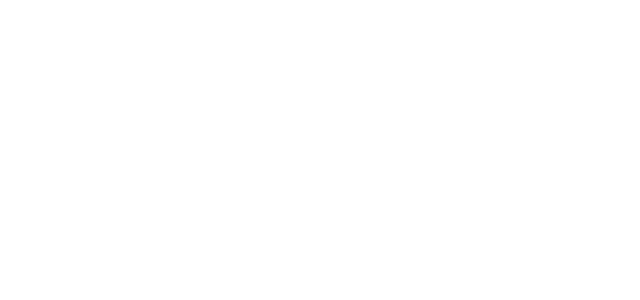
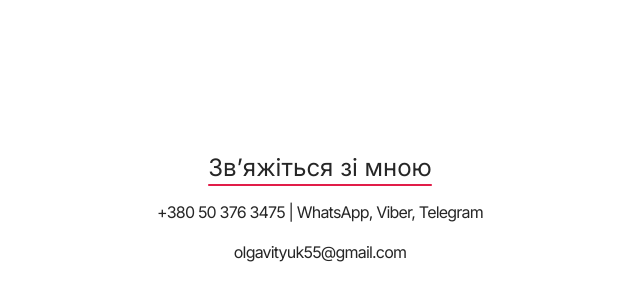
Before and after one commit to DanyaHumeniuk/landing-page, a React (Vite) app: page / in a window 1280 px wide. Shown: the part 4102-4402 px from the top of the page, without its empty margins (320-960 px from the left). Before the commit the page ends 3153 px from the top, so only its background shows below. Built offline with nearby package versions, Linux system fonts and the light colour scheme.

Commit message:
Added Reviews and Contact sections

```diff
--- a/src/App.jsx
+++ b/src/App.jsx
@@ -2,7 +2,8 @@ import HeroSection from "./components/HeroSection"
 import Navbar from "./components/Navbar"
 import Services from "./components/Services"
 import About from "./components/About"
-import FadeInSection from "./components/FadeInSection"
+import Reviews from "./components/Reviews"
+import Contact from "./components/Contact"
 import ScrollFloatSection from "./components/ScrollFloat";
 import background from './assets/background.jpg';
 
@@ -30,6 +31,14 @@ const App = () => {
             <About />
           </ScrollFloatSection>
         </div>
+        <div id="reviews">
+          <ScrollFloatSection>
+            <Reviews />
+          </ScrollFloatSection>
+        </div>
+        <div id="contact">
+          <Contact />
+        </div>
       </div>
 
     </div>
--- /dev/null
+++ b/src/components/Contact.jsx
@@ -0,0 +1,20 @@
+import {CONTACT} from "../constants"
+
+const Contact = () => {
+  return (
+    <div className="my-8 mx-auto w-[90%] h-auto
+    p-8 bg-white/30
+    rounded-3xl backdrop-blur-3xl
+    gap-0 lg:w-[65%] overflow-visible lg:h-auto justify-center items-center">
+        <div className="flex justify-center text-lg lg:text-2xl underline underline-offset-8 decoration-rose-600">Зв’яжіться зі мною</div>
+
+        <div className="text-center tracking-tighter">
+            <p className="my-4">{CONTACT.address}</p>
+            <p className="my-4">{CONTACT.phoneNo}</p>
+            <a href="mailto:olgavityuk55@gmail.com" className="">{CONTACT.email}</a>
+        </div>
+    </div>
+  )
+}
+
+export default Contact
--- /dev/null
+++ b/src/components/Reviews.jsx
@@ -0,0 +1,37 @@
+import { REVIEWS } from "../constants"
+import { IoPerson } from "react-icons/io5";
+
+const Reviews = () => {
+  return (
+    <div className="my-8 mx-auto w-[90%] h-auto
+    p-8 bg-white/30
+    rounded-3xl backdrop-blur-3xl
+    gap-0 lg:w-[65%] overflow-visible lg:min-h-[75vh] lg:h-auto justify-center items-center">
+        <span className="flex justify-center text-3xl lg:text-4xl underline decoration-rose-600 underline-offset-8 lg:mt-4">
+            Відгуки
+        </span>
+
+        <div className="flex flex-wrap justify-center my-12">
+            {REVIEWS.map((review, index) => (
+                <div key={index} className="w-full sm:w-1/2 lg:w-1/3 px-4 py-2 min-h-full flex">
+                    <div className="h-full w-full flex flex-col justify-between bg-neutral rounded-md p-6 text-md border border-red-500/40 font-light">
+                        <p>{review.review}</p>
+
+                        <div className="flex mt-5 items-start">
+                            <IoPerson className="w-8 h-8 text-white mr-6 mt-2 items-end"/>
+
+                            <div className="">
+                                <h6 className="">{review.user}</h6>
+                                <span className="text-sm font-extralight italic">{review.location}</span>
+                            </div>
+
+                        </div>
+                    </div>
+                </div>
+            ))}
+        </div>
+    </div>
+  )
+}
+
+export default Reviews
--- a/src/constants/index.js
+++ b/src/constants/index.js
@@ -3,19 +3,7 @@ import birthday from "../assets/birthday.jpg";
 import innerResources from "../assets/innerResources.jpg";
 import newThinking from "../assets/newThinking.jpg";
 
-// import portfolio1 from "../assets/portfolio1.webp";
-// import portfolio2 from "../assets/portfolio2.webp";
-// import portfolio3 from "../assets/portfolio3.webp";
-// import portfolio4 from "../assets/portfolio4.webp";
-// import portfolio5 from "../assets/portfolio5.webp";
-// import portfolio6 from "../assets/portfolio6.webp";
 
-// import user1 from "../assets/user1.webp";
-// import user2 from "../assets/user2.webp";
-// import user3 from "../assets/user3.webp";
-// import user4 from "../assets/user4.webp";
-// import user5 from "../assets/user5.webp";
-// import user6 from "../assets/user6.webp";
 
 export const ABOUT_TEXT = `Я допомагаю людям знайти гармонію з собою, відновити емоційний баланс та розпізнати глибинні переконання, які стоять на шляху до щасливого та усвідомленого життя. Часто саме ці переконання непомітно впливають на наше самосприйняття, стосунки та вибори. У своїй практиці я поєдную інтуїцію, життєвий досвід і потужні техніки Тета Практики, що дозволяють працювати на глибокому рівні підсвідомості. Я створюю безпечний, підтримуючий простір, де кожна людина може побачити себе справжню, вільну від обмежень, і знову відчути внутрішню силу. Моє покликання - м’яко супроводжувати на цьому шляху, допомагаючи людині зцілюватися, відновлювати довіру до себе та проживати життя з більшою легкістю, любов’ю й усвідомленням.`;
 
@@ -71,117 +59,39 @@ export const SERVICES_CONTENT = [
   },
 ];
 
-// export const PORTFOLIO_PROJECTS = [
-//   {
-//     id: 1,
-//     name: "Modern Kitchen Renovation",
-//     description:
-//       "A complete overhaul of a traditional kitchen, featuring custom cabinetry, granite countertops, and state-of-the-art appliances.",
-//     // image: portfolio1,
-//     link: "#",
-//   },
-//   {
-//     id: 2,
-//     name: "Luxurious Bathroom Remodel",
-//     description:
-//       "Transformed an outdated bathroom into a spa-like retreat with marble tiling, a glass shower, and modern fixtures.",
-//     // image: portfolio2,
-//     link: "#",
-//   },
-//   {
-//     id: 3,
-//     name: "Outdoor Living Space",
-//     description:
-//       "Designed a beautiful outdoor living area, complete with a pergola, fire pit, and cozy seating for entertainment.",
-//     // image: portfolio3,
-//     link: "#",
-//   },
-//   {
-//     id: 4,
-//     name: "Elegant Living Room Update",
-//     description:
-//       "Updated a living room with new flooring, stylish lighting, and custom-built shelving units.",
-//     // image: portfolio4,
-//     link: "#",
-//   },
-//   {
-//     id: 5,
-//     name: "Basement Conversion",
-//     description:
-//       "Converted an unused basement into a modern, multi-functional space including a home theater, gym, and guest bedroom.",
-//     // image: portfolio5,
-//     link: "#",
-//   },
-//   {
-//     id: 6,
-//     name: "Home Office Transformation",
-//     description:
-//       "Created a sleek and functional home office, optimizing space with ergonomic furniture, ample storage, and modern decor.",
-//     // image: portfolio6,
-//     link: "#",
-//   },
-// ];
 
-// export const REVIEWS = {
-//   text: "Hear what our clients have to say about their experiences with VastuSpaze. We take pride in our work and are committed to delivering top-notch home renovation services.",
-//   reviews: [
-//     {
-//       name: "Alice Johnson",
-//       title: "Homeowner",
-//       review:
-//         "VastuSpaze transformed our outdated kitchen into a modern masterpiece. The team was professional, attentive to our needs, and delivered beyond our expectations. We couldn't be happier with the results!",
-//       // image: user1,
-//     },
-//     {
-//       name: "Bob Smith",
-//       title: "Homeowner",
-//       review:
-//         "Our bathroom renovation was seamless, thanks to VastuSpaze. They took care of everything from design to execution, and the attention to detail was impeccable. Highly recommended!",
-//       // image: user2,
-//     },
-//     {
-//       name: "Carla Mendes",
-//       title: "Homeowner",
-//       review:
-//         "VastuSpaze helped us create the perfect outdoor living space. Their creativity and craftsmanship turned our backyard into a beautiful oasis. It's now our favorite place to relax and entertain guests.",
-//       image: user3,
-//     },
-//     {
-//       name: "David Lee",
-//       title: "Homeowner",
-//       review:
-//         "The living room update exceeded our expectations. VastuSpaze's team was skilled and communicative, ensuring a smooth renovation process. The new design has brought a fresh, modern look to our home.",
-//       // image: user4,
-//     },
-//     {
-//       name: "Ella Fernandez",
-//       title: "Homeowner",
-//       review:
-//         "From start to finish, VastuSpaze was a pleasure to work with. They listened to our vision and brought it to life with expert craftsmanship. Our home office is now a stylish and functional space.",
-//       // image: user5,
-//     },
-//     {
-//       name: "Frank Wilson",
-//       title: "Homeowner",
-//       review:
-//         "VastuSpaze did an amazing job on our basement conversion. They created a cozy, multi-functional space that our family loves. The team was professional and delivered on time and within budget.",
-//       // image: user6,
-//     },
-//   ],
-// };
+export const REVIEWS = [
+    {
+      user: "Анонімний",
+      location: "Київ, Україна",
+      review:
+        "Олічка, я дякую тобі безмежно за нашу сесію! Вона настільки змінила моє життя! На зміну паніці, нервам, невдоволенню собою, ситуацією в якій я знаходилась, прийшла рівновага, позитивні емоції, розуміння куди далі рухатись, на що звертати увагу 🧡",
 
-// export const CONTACT_INFO = {
-//   text: "Have questions or need more information? Get in touch with us, and we ll be happy to assist you.",
-//   phone: {
-//     label: "Phone",
-//     value: "(123) 456-7890",
-//   },
-//   email: {
-//     label: "Email",
-//     value: "info@vastuspaze.com",
-//   },
-//   address: {
-//     label: "Address",
-//     value: "1234 Renovation Ave, Suite 100, Your City, ST 56789",
-//   },
-// };
+    },
+    {
+      user: "Анонімний",
+      location: "Хмельницький, Україна",
+      review:
+        "Дякую за вашу роботу, діагностика просто неймовірна 😍 чудово просканували запит та виявили блоки. Рада була з вами попрацювати 😊",
+
+    },
+    {
+      user: "Анонімний",
+      location: "Оттава, Канада",
+      review:
+        "Щиро дякую Оля за проведену мені діагностику різними методиками. Ти чітко все побачила і гарно та розгорнуто дала інтерпретацію. Дякую за твою відкритість та легкість, було надзвичайно приємно в твоєму полі. Бажаю успіхів! ❤️",
+
+    },
+    {
+      user: "Анонімний",
+      location: "Берлін, Німеччина",
+      review:
+        "Ольга, дякую вам за вашу роботу! Так легко працювати мені ні з ким не було! От спробувала у вас одну сесію і зрозуміла - ви моя людина 🤝 Дякую вам ще раз і чекаю наступної зустрічі 🤍",
+
+    },
+  ]
+
+  export const CONTACT = {
+    phoneNo: "+380 50 376 3475 | WhatsApp, Viber, Telegram ",
+    email: "olgavityuk55@gmail.com",
+  };
```
Also changed, not shown: src/index.css (line endings or trailing spaces).
